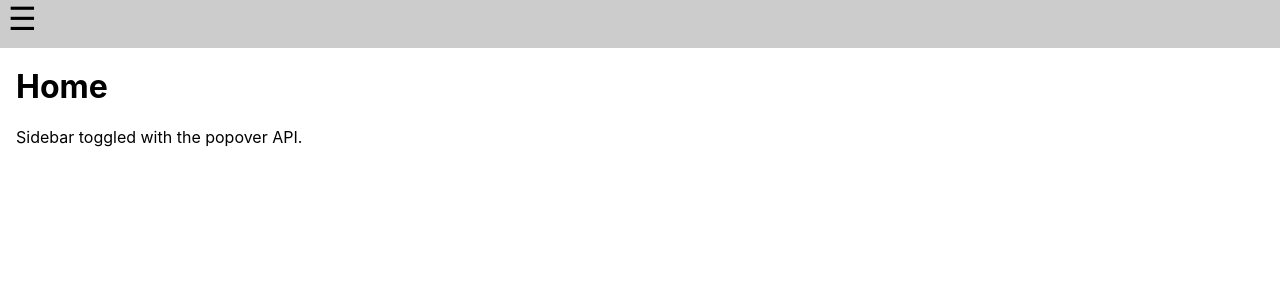
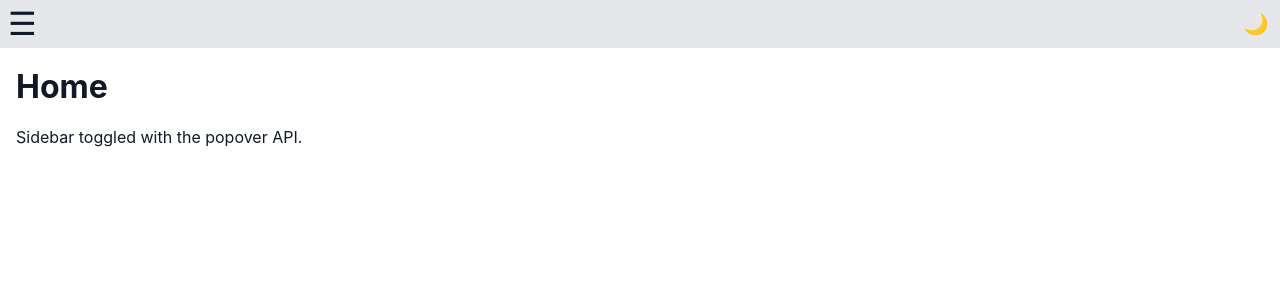
Before and after one commit to ChillPolice/wepmcp, an Angular app: page / in a window 1280 px wide. Shown: the top 300 px of the page. Built offline with nearby package versions, Linux system fonts and the light colour scheme.

Commit message:
feat: implement theme service and add dark mode support with CSS variables

```diff
--- a/src/app/shared/components/sidebar/sidebar.component.scss
+++ b/src/app/shared/components/sidebar/sidebar.component.scss
@@ -10,15 +10,18 @@
   height: 100vh;
   padding: 1rem;
   border: 0;
-  background: linear-gradient(180deg, #ffffff 0%, #f8fafc 100%);
-  box-shadow: 0 20px 50px rgba(15, 23, 42, 0.2);
+  background: var(--color-surface);
+  box-shadow: 0 20px 50px var(--color-shadow);
   transform: translateX(-104%);
   opacity: 0;
   z-index: 1000;
   overflow: hidden;
+  color: var(--color-text);
   transition:
     transform 260ms cubic-bezier(0.22, 1, 0.36, 1),
     opacity 260ms ease,
+    background-color 200ms ease,
+    color 200ms ease,
     display 260ms allow-discrete,
     overlay 260ms allow-discrete;
   transition-behavior: allow-discrete;
@@ -37,7 +40,7 @@
 }
 
 .sidebar::backdrop {
-  background: rgba(15, 23, 42, 0);
+  background: var(--color-overlay);
   backdrop-filter: blur(2px);
   opacity: 0;
   transition:
@@ -48,13 +51,11 @@
 }
 
 .sidebar:popover-open::backdrop {
-  background: rgba(15, 23, 42, 0.35);
   opacity: 1;
 }
 
 @starting-style {
   .sidebar:popover-open::backdrop {
-    background: rgba(15, 23, 42, 0);
     opacity: 0;
   }
 }
--- a/src/app/shared/components/top-panel/top-panel.component.html
+++ b/src/app/shared/components/top-panel/top-panel.component.html
@@ -9,5 +9,16 @@
     ☰
   </button>
 
+  <div class="spacer"></div>
+
+  <button
+    class="theme-toggle"
+    type="button"
+    [attr.aria-label]="themeService.theme() === 'dark' ? 'Switch to light theme' : 'Switch to dark theme'"
+    (click)="themeService.toggleTheme()"
+  >
+    {{ themeService.theme() === 'dark' ? '☀️' : '🌙' }}
+  </button>
+
   <app-sidebar></app-sidebar>
 </div>
--- a/src/app/shared/components/top-panel/top-panel.component.scss
+++ b/src/app/shared/components/top-panel/top-panel.component.scss
@@ -1,13 +1,17 @@
-:host{
-  --panel-bg: #ccc;
-
+:host {
   position: fixed;
   top: 0;
   left: 0;
   right: 0;
   z-index: 1000;
-  background: var(--panel-bg);
-  color: #111827;
+  background: var(--color-panel-bg);
+  color: var(--color-text);
+  transition: background-color 200ms ease, color 200ms ease;
+}
+
+.top-panel {
+  display: flex;
+  align-items: center;
 }
 
 .toggle {
@@ -17,9 +21,34 @@
   font-size: 32px;
   display: flex;
   justify-content: center;
+  align-items: center;
   height: 48px;
   padding-inline: 8px;
-  background: inherit;
+  background: var(--color-panel-bg);
+  color: var(--color-text);
   cursor: pointer;
-  background: var(--panel-bg);
+  transition: background-color 200ms ease, color 200ms ease;
 }
+
+.spacer {
+  flex: 1;
+}
+
+.theme-toggle {
+  border: 0;
+  font-size: 20px;
+  display: flex;
+  justify-content: center;
+  align-items: center;
+  height: 48px;
+  width: 48px;
+  padding: 0;
+  background: var(--color-panel-bg);
+  color: var(--color-text);
+  cursor: pointer;
+  transition: background-color 200ms ease, color 200ms ease;
+
+  &:hover {
+    background: var(--color-border);
+  }
+}
--- a/src/app/shared/components/top-panel/top-panel.component.ts
+++ b/src/app/shared/components/top-panel/top-panel.component.ts
@@ -1,5 +1,6 @@
-import { Component } from '@angular/core';
+import { Component, inject } from '@angular/core';
 import { SidebarComponent } from '../sidebar/sidebar.component';
+import { ThemeService } from '../../services/theme.service';
 
 @Component({
   selector: 'app-top-panel',
@@ -8,4 +9,6 @@ import { SidebarComponent } from '../sidebar/sidebar.component';
   templateUrl: './top-panel.component.html',
   styleUrl: './top-panel.component.scss',
 })
-export class TopPanelComponent {}
+export class TopPanelComponent {
+  protected readonly themeService = inject(ThemeService);
+}
--- a/src/app/shared/index.ts
+++ b/src/app/shared/index.ts
@@ -1,2 +1,3 @@
 export * from './components/top-panel/top-panel.component';
 export * from './components/sidebar/sidebar.component';
+export * from './services/theme.service';
--- /dev/null
+++ b/src/app/shared/services/theme.service.ts
@@ -0,0 +1,34 @@
+import { Injectable, signal, effect, PLATFORM_ID, inject } from '@angular/core';
+import { isPlatformBrowser } from '@angular/common';
+
+export type Theme = 'light' | 'dark';
+
+@Injectable({ providedIn: 'root' })
+export class ThemeService {
+  private readonly platformId = inject(PLATFORM_ID);
+  private readonly isBrowser = isPlatformBrowser(this.platformId);
+
+  readonly theme = signal<Theme>(this.resolveInitialTheme());
+
+  constructor() {
+    effect(() => {
+      if (!this.isBrowser) return;
+      const value = this.theme();
+      document.documentElement.setAttribute('data-theme', value);
+      localStorage.setItem('theme', value);
+    });
+  }
+
+  toggleTheme(): void {
+    this.theme.update(current => (current === 'light' ? 'dark' : 'light'));
+  }
+
+  private resolveInitialTheme(): Theme {
+    if (!this.isBrowser) return 'light';
+
+    const stored = localStorage.getItem('theme') as Theme | null;
+    if (stored === 'light' || stored === 'dark') return stored;
+
+    return window.matchMedia('(prefers-color-scheme: dark)').matches ? 'dark' : 'light';
+  }
+}
--- a/src/styles.scss
+++ b/src/styles.scss
@@ -1,4 +1,26 @@
 @import 'normalize.css';
+
+:root, [data-theme="light"] {
+  --color-bg: #ffffff;
+  --color-surface: #f8fafc;
+  --color-text: #111827;
+  --color-text-secondary: #6b7280;
+  --color-panel-bg: #e5e7eb;
+  --color-border: #d1d5db;
+  --color-shadow: rgba(15, 23, 42, 0.1);
+  --color-overlay: rgba(15, 23, 42, 0.35);
+}
+
+[data-theme="dark"] {
+  --color-bg: #0f172a;
+  --color-surface: #1e293b;
+  --color-text: #f1f5f9;
+  --color-text-secondary: #94a3b8;
+  --color-panel-bg: #1e293b;
+  --color-border: #334155;
+  --color-shadow: rgba(0, 0, 0, 0.3);
+  --color-overlay: rgba(0, 0, 0, 0.5);
+}
 
 :host {
   display: block;
@@ -11,4 +33,7 @@ html, body {
 body {
   margin: 0;
   font-family: Inter, system-ui, -apple-system, BlinkMacSystemFont, 'Segoe UI', sans-serif;
+  background-color: var(--color-bg);
+  color: var(--color-text);
+  transition: background-color 200ms ease, color 200ms ease;
 }
```
